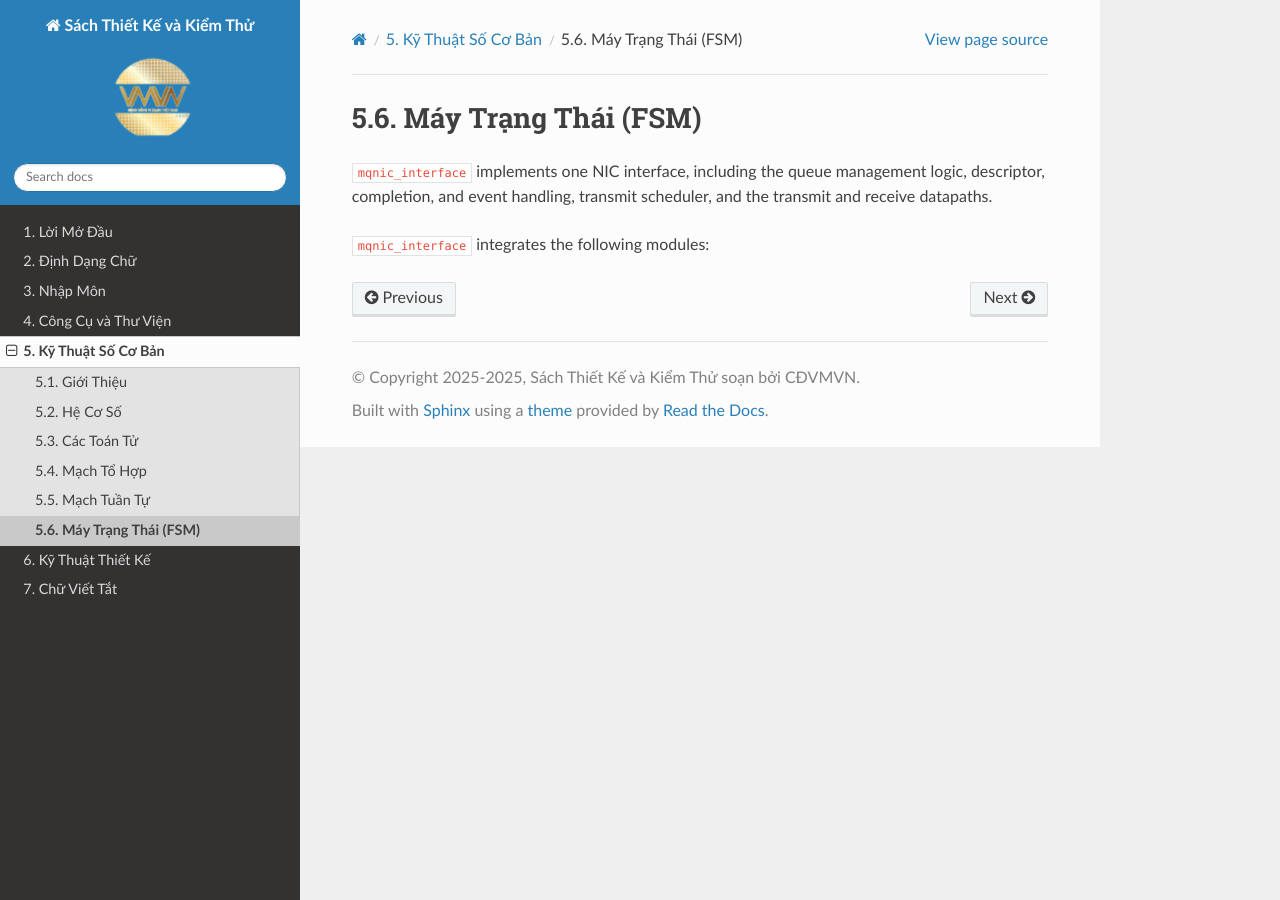
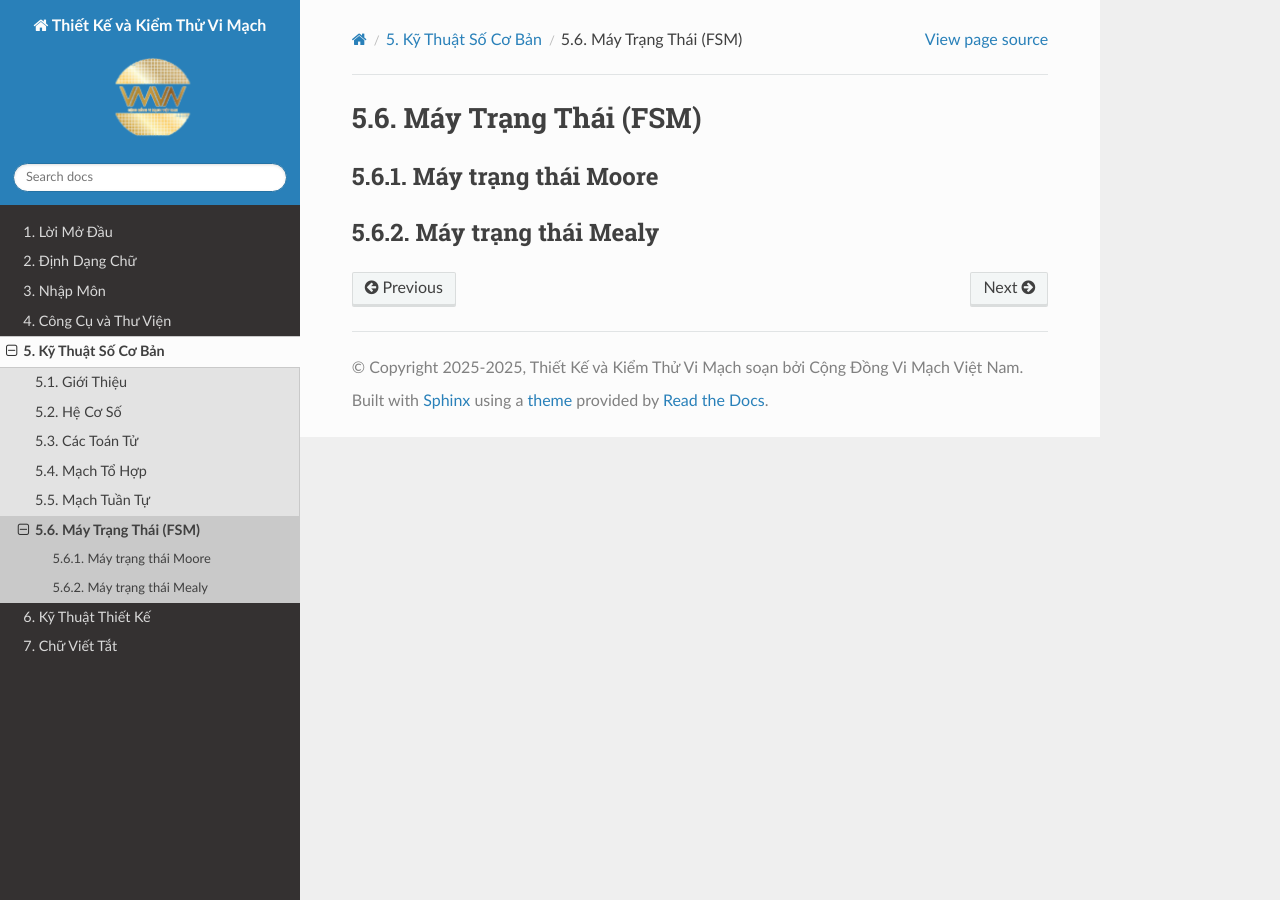
Before and after one commit to doquynh2k7/DesignVerificationBook, a Sphinx documentation site: the page built from source/KyThuatSoCoBan/MayTrangThai.rst, in a window 1280 px wide. Built offline with Sphinx 7.4.7 and the Read the Docs theme 3.1.0, drawn with Linux system fonts in a browser that asks for light colours.

Commit message:
đổi tên sách

```diff
--- a/source/KyThuatSoCoBan/MayTrangThai.rst
+++ b/source/KyThuatSoCoBan/MayTrangThai.rst
@@ -4,6 +4,10 @@
 Máy Trạng Thái (FSM)
 ======================
 
-``mqnic_interface`` implements one NIC interface, including the queue management logic, descriptor, completion, and event handling, transmit scheduler, and the transmit and receive datapaths.
 
-``mqnic_interface`` integrates the following modules:
+Máy trạng thái Moore
+======================
+
+
+Máy trạng thái Mealy
+======================
--- a/source/conf.py
+++ b/source/conf.py
@@ -20,8 +20,8 @@ import sys
 
 # -- Project information -----------------------------------------------------
 language = 'vi'   # Tiếng Việt
-project = 'Sách Thiết Kế và Kiểm Thử'
-author = f'{project} soạn bởi CĐVMVN'
+project = 'Thiết Kế và Kiểm Thử Vi Mạch'
+author = f'{project} soạn bởi Cộng Đồng Vi Mạch Việt Nam'
 copyright = f'2025-{datetime.datetime.now().year}, {author}'
 
 # -- General configuration ---------------------------------------------------
```
Also changed, not shown: source/KyThuatSoCoBan/CacToanTu.rst (+12 -0 lines), source/KyThuatSoCoBan/HeCoSo.rst (+7 -0 lines), source/KyThuatThietKe/DuongOng.rst (+9 -0 lines).
